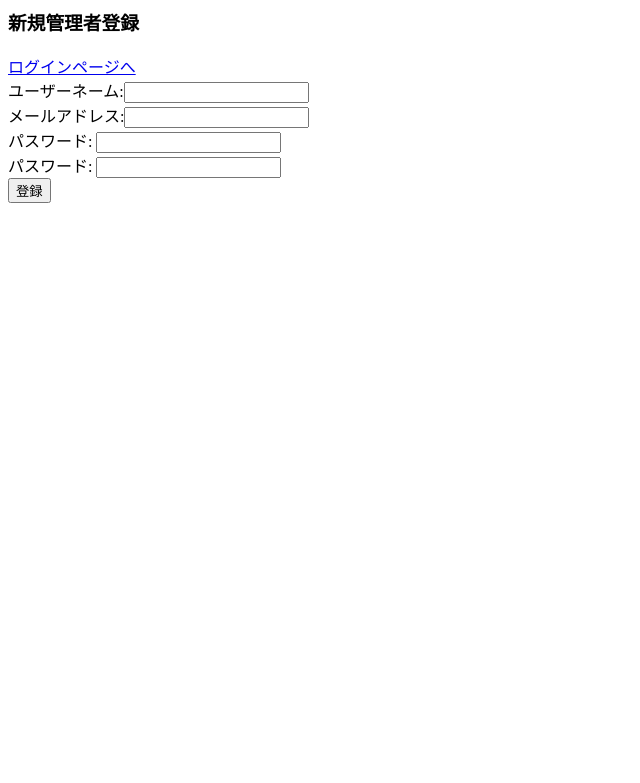
After one commit to tomo-Y2002/Hack-U_KenKen, a Django app: page /manager_register/ in a window 1280 px wide. The commit adds this page. Shown: the top 783 px of the page, without its empty margins (0-640 px from the left). Run offline with Django 3.2, Linux system fonts and the light colour scheme.

Commit message:
管理者の登録機能追加

```diff
--- a/HACKU/hoyou/models.py
+++ b/HACKU/hoyou/models.py
@@ -19,7 +19,7 @@ from django.contrib.auth.models import AbstractBaseUser
 
 #登録した人の属性
 class Person(models.Model):
-    family_name=models.CharField(max_length=100,null=False,blank=False,default='NO_NAME',unique=True)
+    family_name=models.CharField(max_length=100,null=False,blank=False,default='NO_NAME')
     first_name=models.CharField(max_length=100,null=False,blank=False,default='NO_NAME')
     email=models.EmailField(max_length=100,null=False,blank=False,default='no-adress@email.com')
     birthday=models.DateField(null=True,default=None)
--- a/HACKU/hoyou/urls.py
+++ b/HACKU/hoyou/urls.py
@@ -5,6 +5,7 @@ urlpatterns=[
 
     path('manager_login/',views.manager_login,name='manager_login'),
     path('manager_logout/',views.manager_logout,name='manager_logout'),
+    path('manager_register/',views.manager_register,name='manager_register'),
 
     path('realtime/',views.realtime,name="realtime"),
 
--- a/HACKU/hoyou/views.py
+++ b/HACKU/hoyou/views.py
@@ -11,7 +11,6 @@ from django.contrib.auth.decorators import login_required
 from datetime import datetime
 
 @login_required(login_url='/manager_login')
-# Create your views here.
 def home(request):
     context={}
     return render(request,'home.html',context)
@@ -41,7 +40,25 @@ def manager_logout(request):
     logout(request)
     return redirect('manager_login')
 
+def manager_register(request):
+    if request.method=='POST':
+        username=request.POST.get('username')
+        email=request.POST.get('email')
+        password1=request.POST.get('password1')
+        password2=request.POST.get('password2')
+        if username==None or email==None or password1==None or password2==None:
+            return HttpResponse('fill all fields')
+        elif password1!=password2:
+            return HttpResponse('password does not match')
 
+        password=password1
+        manager=User.objects.create(username=username,email=email,password=password)
+
+        login(request,manager)
+        return redirect('home')
+
+    context={}
+    return render(request,'manager_register.html',context)
 
 
 @login_required(login_url='/manager_login')
@@ -50,7 +67,6 @@ def realtime(request):
     #この関数はまずしっかり出力されるかのテスト用なので後で直す
     records=[]
     ids=[]
-
 
     for num in ids:#本当はidがあるかどうかでtryする
         try:
--- a/HACKU/templates/manager_login.html
+++ b/HACKU/templates/manager_login.html
@@ -1,8 +1,10 @@
 <body>
+    <h3>ログインページ</h3>
     <form method="POST">
         {% csrf_token%}
         <label>ユーザーネーム:</label><input type="text" name="username"><br>
         <label>パスワード:</label> <input type="password" name="password"><br>
         <button type="submit">ログイン</button>
     </form>
+    <a href="{%url 'manager_register'%}"><h4>新規登録はこちら</h4></a>
 </body>
--- /dev/null
+++ b/HACKU/templates/manager_register.html
@@ -0,0 +1,13 @@
+<body>
+    <h3>新規管理者登録</h3>
+    <a href="{% url 'manager_login' %}">ログインページへ</a>
+    <form method="POST">
+        {% csrf_token %}
+        <label>ユーザーネーム:</label><input type="text" name="username"><br>
+        <label>メールアドレス:</label><input type="email" name="email"><br>
+        <label>パスワード:</label> <input type="password" name="password1"><br>
+        <label>パスワード:</label> <input type="password" name="password2"><br>
+        <button type="submit">登録</button>
+    </form>
+
+</body>
```
Also changed, not shown: HACKU/db.sqlite3, HACKU/hoyou/migrations/0019_alter_person_family_name.py (added).
